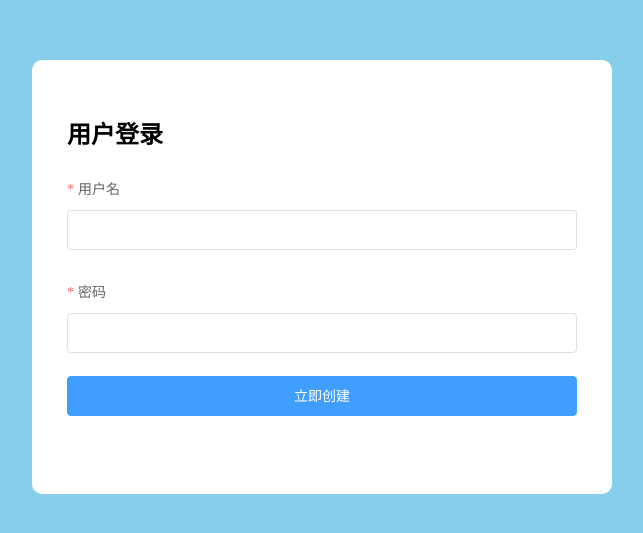
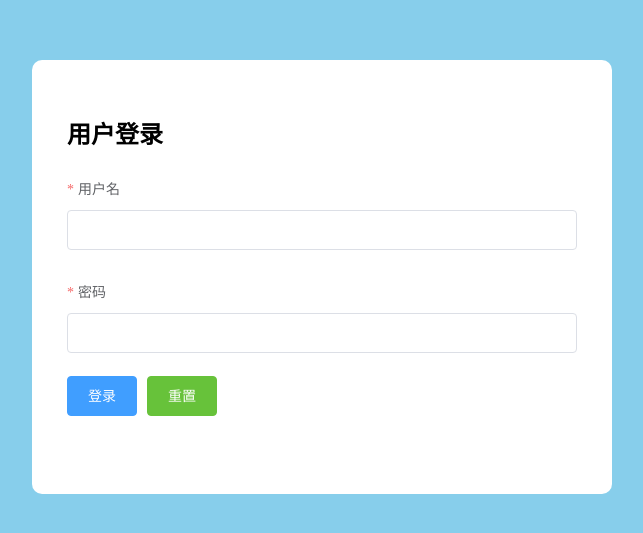
Before and after one commit to yjfyjf/manager, a Vue app: page /#/ in a window 1280 px wide. Shown: the part 123-656 px from the top of the page, without its empty margins (318-961 px from the left). Built offline with nearby package versions, Linux system fonts and the light colour scheme.

Commit message:
登录页完成

```diff
--- a/src/components/login.vue
+++ b/src/components/login.vue
@@ -21,7 +21,8 @@
           <el-input v-model="loginForm.password"></el-input>
         </el-form-item>
         <el-form-item>
-          <el-button type="primary" class="my-btn">立即创建</el-button>
+          <el-button type="primary"  @click="submit('loginForm')">登录</el-button>
+          <el-button type="success"  @click="resetForm('loginForm')">重置</el-button>
         </el-form-item>
       </el-form>
     </div>
@@ -56,7 +57,22 @@ export default {
         ]
       }
     };
-  }
+  },
+  methods: {
+      submit(formName) {
+        this.$refs[formName].validate(valid => {
+          if (valid) {
+
+          } else {
+            this.$message.error('数据格式错误,请按照规则填写')
+            return false;
+          }
+        });
+      },
+      resetForm(formName) {
+        this.$refs[formName].resetFields();
+      }
+    }
 };
 </script>
 
```
